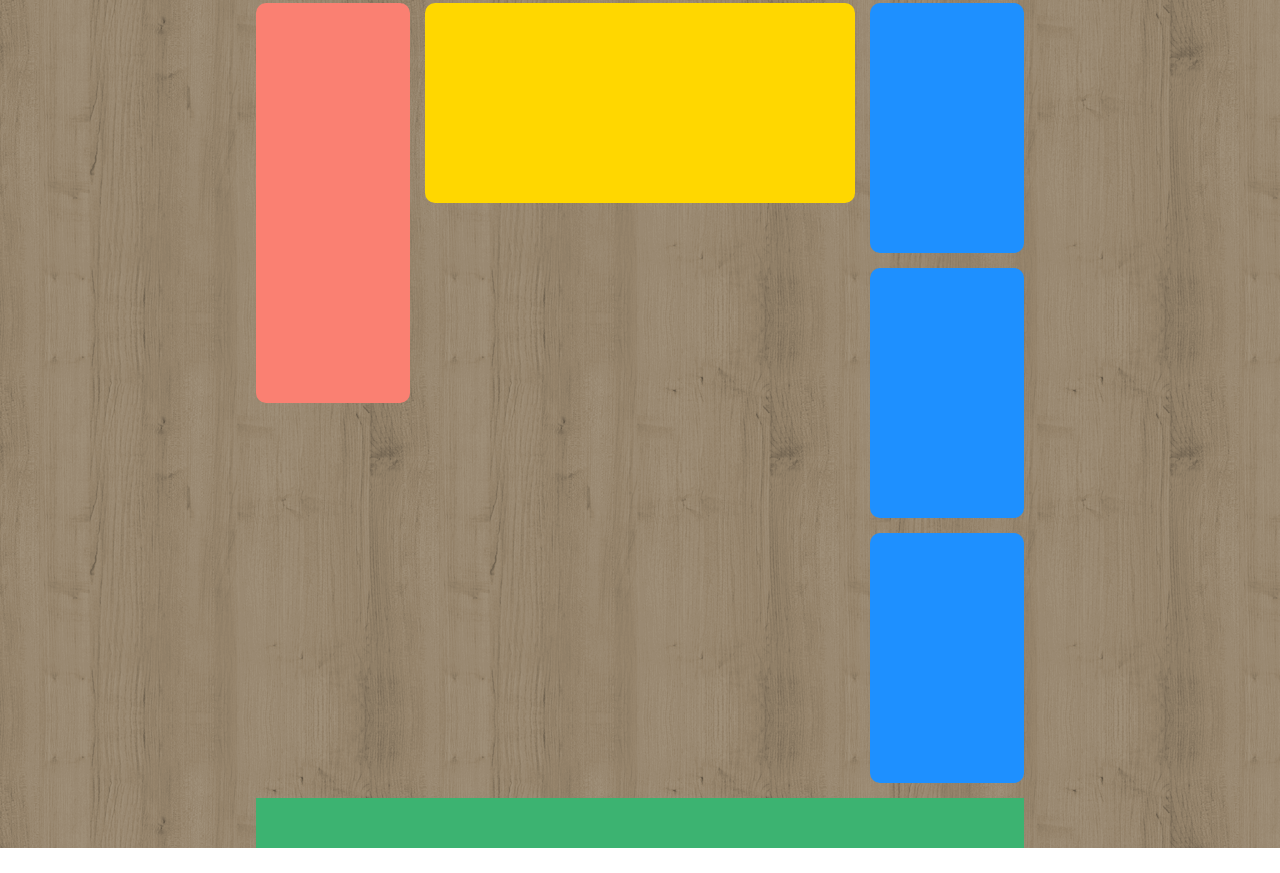
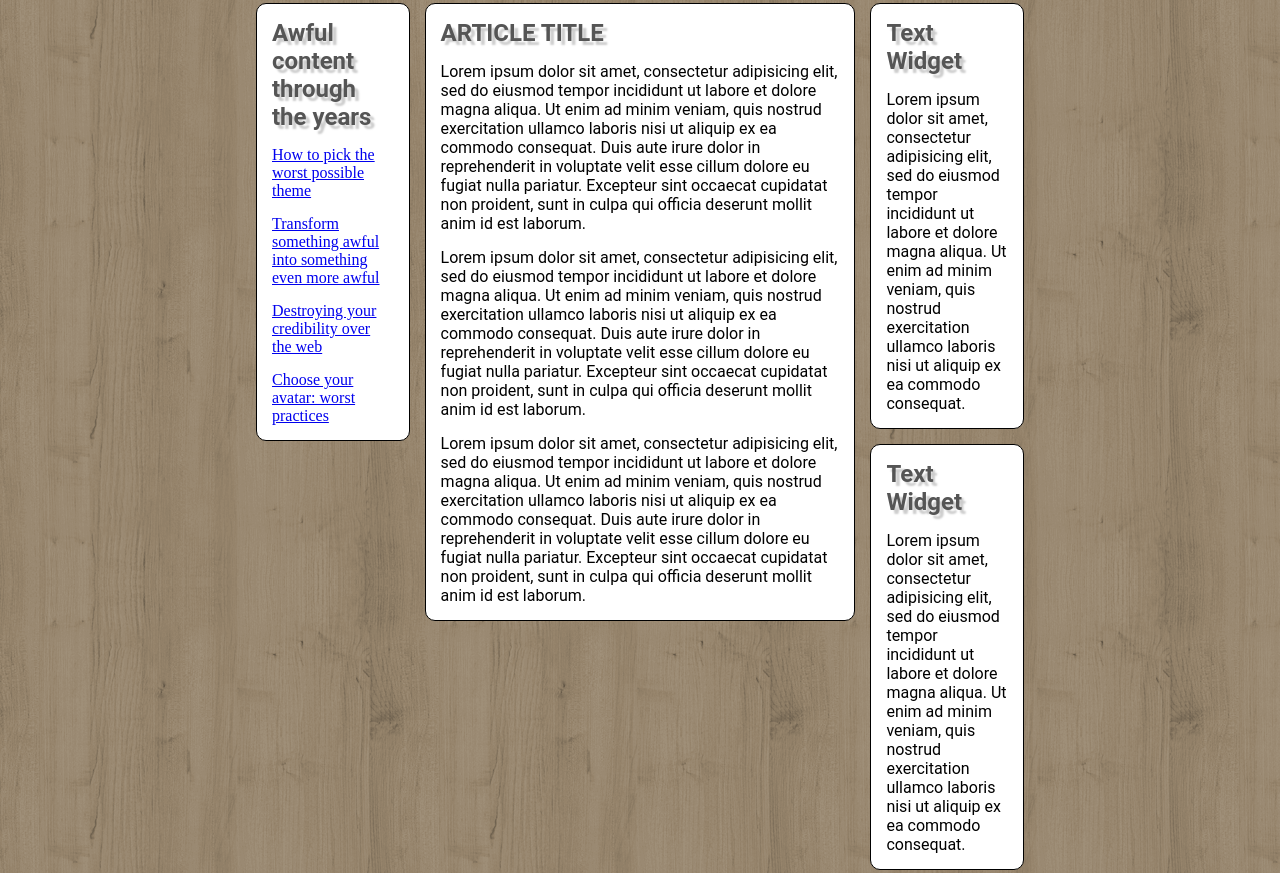
Before and after one commit to luigi-smilzo/htmlcss-struttura-wp, a plain HTML site: page index.html in a window 1280 px wide. Shown: the part 612-1485 px from the top of the page. Before the commit the page ends 1460 px from the top, so only its background shows below. Drawn offline with Linux system fonts and the light colour scheme.

Commit message:
Main content

```diff
--- a/css/style.css
+++ b/css/style.css
@@ -104,26 +104,68 @@ body {
 }
 
 .aside {
-  background: salmon;
-  height: 400px;
+  background: white;
   width: 100%;
   border-radius: 10px;
   margin-right: 15px;
+  border: 1px solid black;
 }
 
 .articolo {
-  background: gold;
-  height: 200px;
+  background: white;
   width: 100%;
+  border: 1px solid black;
   border-radius: 10px;
 }
 
 .box-right {
-  background: dodgerblue;
-  height: 250px;
+  background: white;
   width: 100%;
+  border: 1px solid black;
   border-radius: 10px;
   margin-bottom: 15px;
+}
+
+.colonna .articolo,
+.colonna .box-right,
+.colonna .aside {
+  padding: 15px;
+}
+
+/* Formattazione testi main */
+.colonna .articolo h2 {
+  font-family: 'roboto';
+  color: #555;
+  text-transform: uppercase;
+  text-shadow: 4px 4px 2px #ccc;
+}
+
+.colonna .box-right h2 {
+  font-family: 'roboto';
+  color: #555;
+  text-transform: capitalize;
+  text-shadow: 4px 4px 2px #ccc;
+}
+
+.colonna p {
+  font-family: 'roboto';
+  color: #black;
+  margin-top: 15px;
+}
+
+.colonna .aside h2 {
+  font-family: 'roboto';
+  color: #555;
+  text-shadow: 4px 4px 2px #ccc;
+}
+
+.colonna .aside ul {
+  list-style: none;
+  padding-left: 0;
+}
+
+.colonna .aside ul li {
+  margin-top: 15px;
 }
 
 /* Footer */
--- a/index.html
+++ b/index.html
@@ -17,13 +17,27 @@
           </div>
           <div class="menu">
             <ul class="items">
-              <li><a href="#">home</a></li>
-              <li><a href="#">about</a></li>
-              <li><a href="#">page templates</a></li>
-              <li><a href="#">a parent page</a></li>
-              <li><a href="#">features</a></li>
-              <li><a href="#">blog</a></li>
-              <li><a href="#">contact</a></li>
+              <li>
+                <a href="#">home</a>
+              </li>
+              <li>
+                <a href="#">about</a>
+              </li>
+              <li>
+                <a href="#">page templates</a>
+              </li>
+              <li>
+                <a href="#">a parent page</a>
+              </li>
+              <li>
+                <a href="#">features</a>
+              </li>
+              <li>
+                <a href="#">blog</a>
+              </li>
+              <li>
+                <a href="#">contact</a>
+              </li>
             </ul>
           </div>
         </header>
@@ -34,19 +48,49 @@
         <main>
           <!-- Colonna sinistra -->
           <div class="colonna">
-            <aside class="aside"></aside>
+            <aside class="aside">
+              <h2>Awful content through the years</h2>
+              <ul>
+                <li>
+                  <a href="#">How to pick the worst possible theme</a>
+                </li>
+                <li>
+                  <a href="#">Transform something awful into something even more awful</a>
+                </li>
+                <li>
+                  <a href="#">Destroying your credibility over the web</a>
+                </li>
+                <li>
+                  <a href="#">Choose your avatar: worst practices</a>
+                </li>
+              </ul>
+            </aside>
           </div>
 
           <!-- Colonna centrale -->
           <div class="colonna">
-            <article class="articolo"></article>
+            <article class="articolo">
+              <h2>article title</h2>
+              <p>Lorem ipsum dolor sit amet, consectetur adipisicing elit, sed do eiusmod tempor incididunt ut labore et dolore magna aliqua. Ut enim ad minim veniam, quis nostrud exercitation ullamco laboris nisi ut aliquip ex ea commodo consequat. Duis aute irure dolor in reprehenderit in voluptate velit esse cillum dolore eu fugiat nulla pariatur. Excepteur sint occaecat cupidatat non proident, sunt in culpa qui officia deserunt mollit anim id est laborum.</p>
+              <p>Lorem ipsum dolor sit amet, consectetur adipisicing elit, sed do eiusmod tempor incididunt ut labore et dolore magna aliqua. Ut enim ad minim veniam, quis nostrud exercitation ullamco laboris nisi ut aliquip ex ea commodo consequat. Duis aute irure dolor in reprehenderit in voluptate velit esse cillum dolore eu fugiat nulla pariatur. Excepteur sint occaecat cupidatat non proident, sunt in culpa qui officia deserunt mollit anim id est laborum.</p>
+              <p>Lorem ipsum dolor sit amet, consectetur adipisicing elit, sed do eiusmod tempor incididunt ut labore et dolore magna aliqua. Ut enim ad minim veniam, quis nostrud exercitation ullamco laboris nisi ut aliquip ex ea commodo consequat. Duis aute irure dolor in reprehenderit in voluptate velit esse cillum dolore eu fugiat nulla pariatur. Excepteur sint occaecat cupidatat non proident, sunt in culpa qui officia deserunt mollit anim id est laborum.</p>
+            </article>
           </div>
 
           <!-- Colonna destra -->
           <div class="colonna">
-            <div class="box-right"></div>
-            <div class="box-right"></div>
-            <div class="box-right"></div>
+            <div class="box-right">
+              <h2>text widget</h2>
+              <p>Lorem ipsum dolor sit amet, consectetur adipisicing elit, sed do eiusmod tempor incididunt ut labore et dolore magna aliqua. Ut enim ad minim veniam, quis nostrud exercitation ullamco laboris nisi ut aliquip ex ea commodo consequat.</p>
+            </div>
+            <div class="box-right">
+              <h2>text widget</h2>
+              <p>Lorem ipsum dolor sit amet, consectetur adipisicing elit, sed do eiusmod tempor incididunt ut labore et dolore magna aliqua. Ut enim ad minim veniam, quis nostrud exercitation ullamco laboris nisi ut aliquip ex ea commodo consequat.</p>
+            </div>
+            <div class="box-right">
+              <h2>text widget</h2>
+              <p>Lorem ipsum dolor sit amet, consectetur adipisicing elit, sed do eiusmod tempor incididunt ut labore et dolore magna aliqua. Ut enim ad minim veniam, quis nostrud exercitation ullamco laboris nisi ut aliquip ex ea commodo consequat.</p>
+            </div>
           </div>
 
         </main>
```
